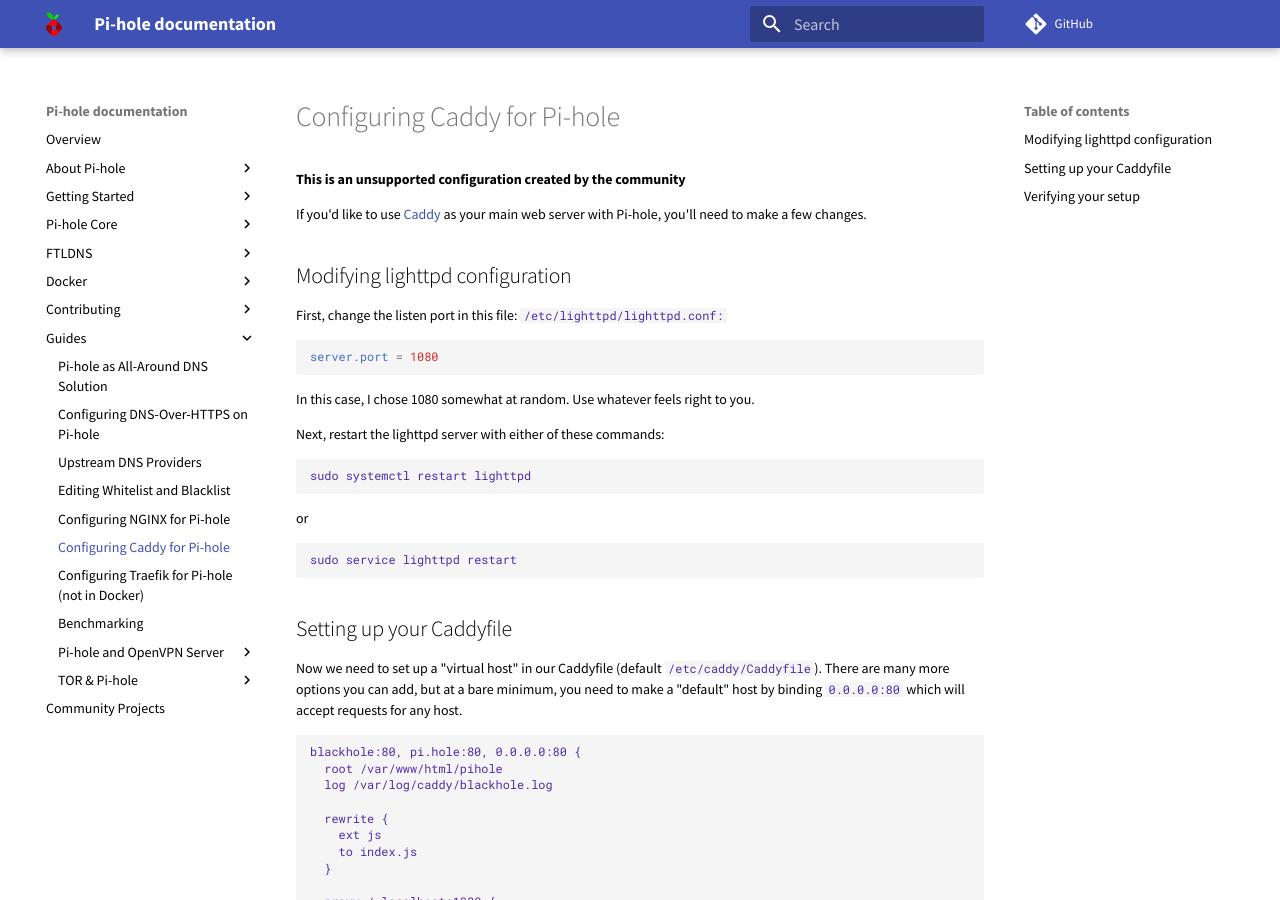
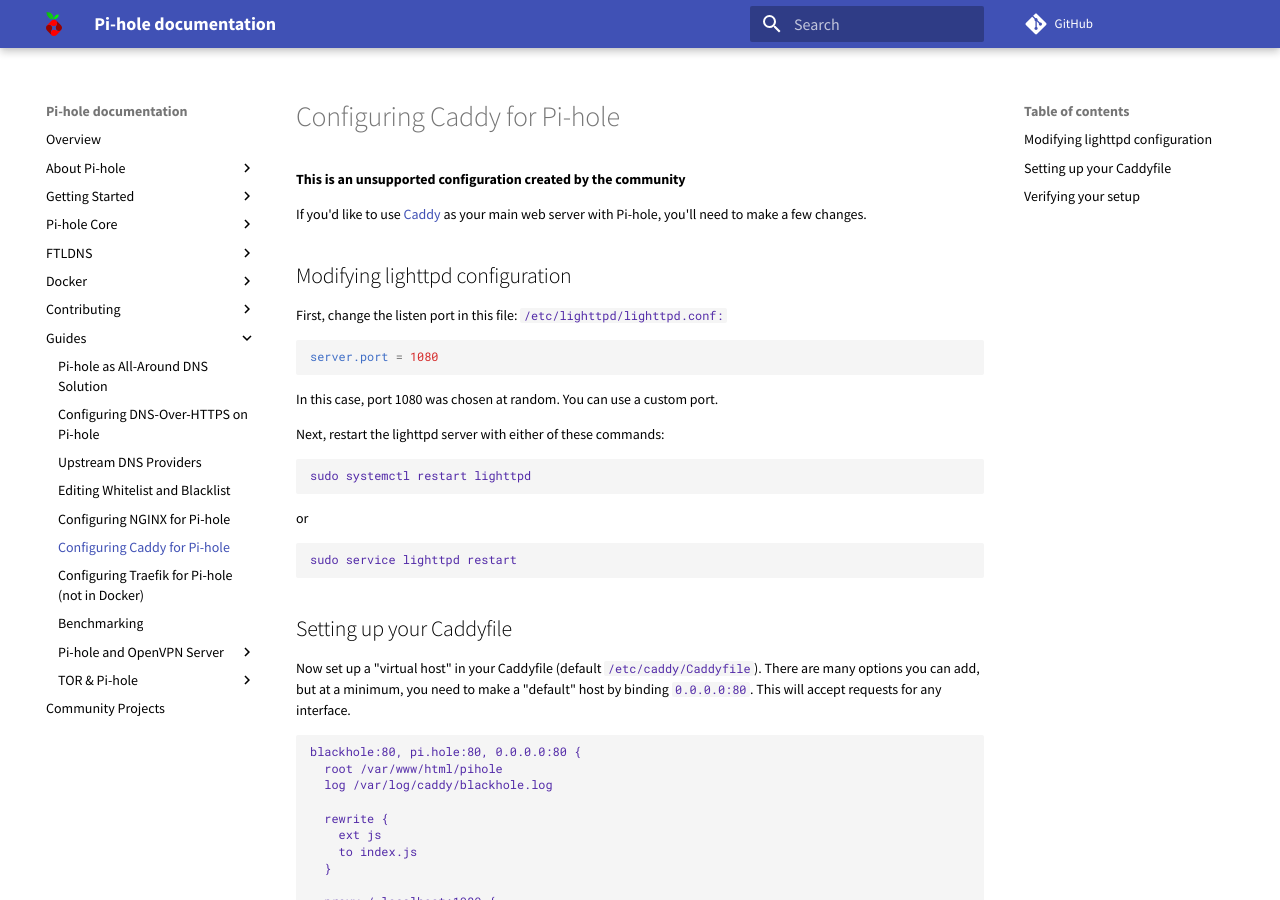
Before and after one commit to pi-hole/docs, an MkDocs documentation site: the page built from docs/guides/caddy-configuration.md, in a window 1280 px wide and 900 px high. Built offline with MkDocs 1.6.1 and Material for MkDocs 9.7.7, drawn with Linux system fonts in a browser that asks for light colours; comment, search, counter and statistics services are not loaded.

Commit message:
Further grammar tweaks

````diff
--- a/docs/guides/caddy-configuration.md
+++ b/docs/guides/caddy-configuration.md
@@ -10,7 +10,7 @@
 server.port = 1080
 ```
 
-In this case, I chose 1080 somewhat at random. Use whatever feels right to you.
+In this case, port 1080 was chosen at random. You can use a custom port.
 
 Next, restart the lighttpd server with either of these commands:
 
@@ -26,7 +26,7 @@
 
 ## Setting up your Caddyfile
 
-Now we need to set up a "virtual host" in our Caddyfile (default `/etc/caddy/Caddyfile`). There are many more options you can add, but at a bare minimum, you need to make a "default" host by binding `0.0.0.0:80`  which will accept requests for any host.
+Now set up a "virtual host" in your Caddyfile (default `/etc/caddy/Caddyfile`). There are many options you can add, but at a minimum, you need to make a "default" host by binding `0.0.0.0:80`. This will accept requests for any interface.
 
 ```
 blackhole:80, pi.hole:80, 0.0.0.0:80 {
````
Also changed, not shown: README.md (+1 -1 lines), docs/core/pihole-command.md (+1 -1 lines), docs/ftldns/debugging.md (+1 -1 lines), docs/ftldns/in-depth.md (+1 -1 lines), docs/guides/benchmark.md (+2 -2 lines).
